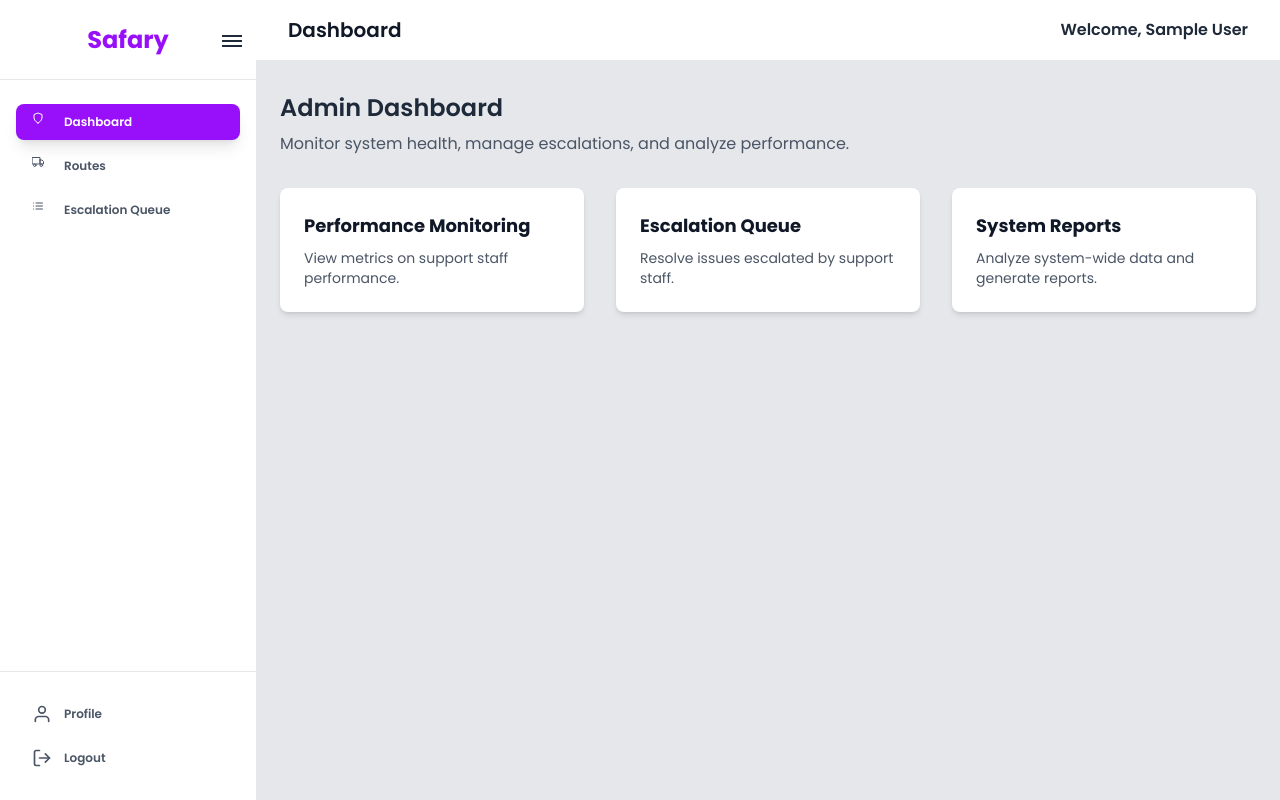
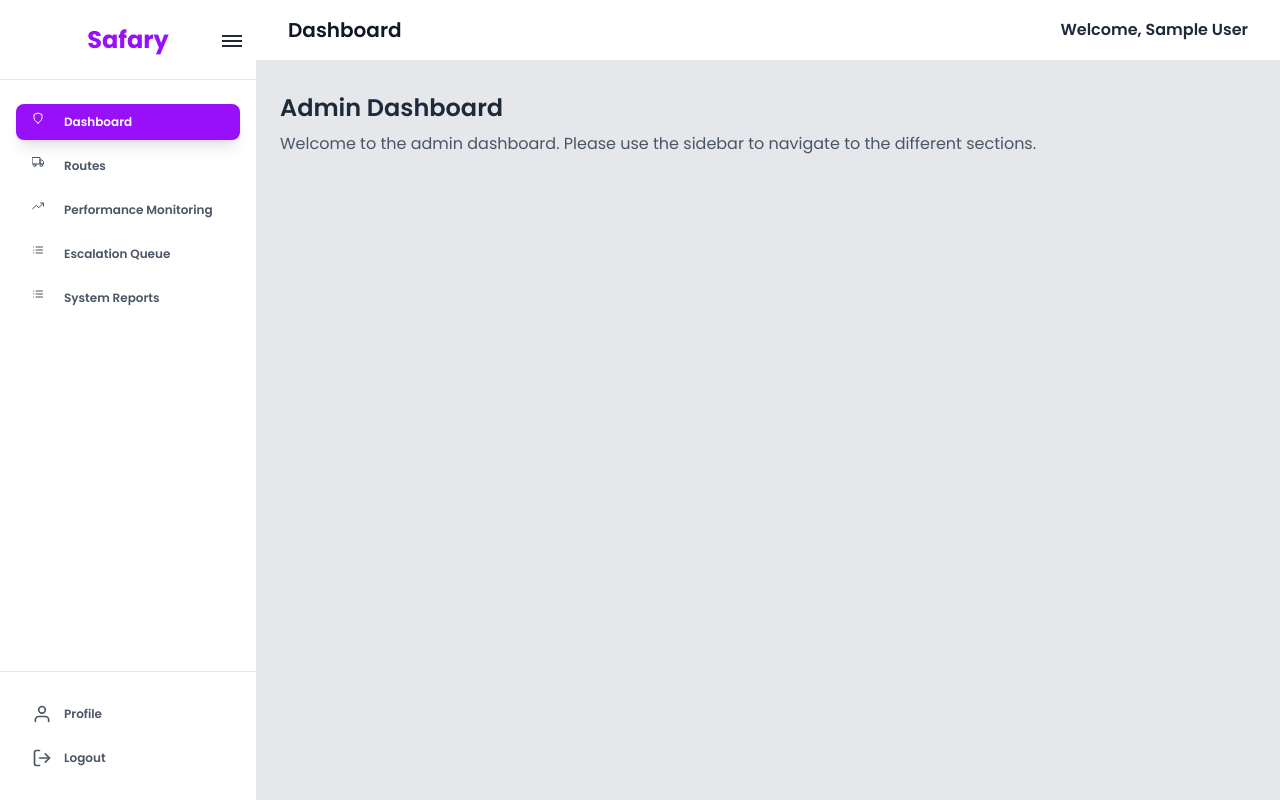
Before and after one commit to yourmarketbasket/safari, a Next.js app: page /admin in a window 1280 px wide. Built offline with nearby package versions, Linux system fonts and the light colour scheme; sample sign-in values are in the browser's storage.

Commit message:
fix: Update admin sidebar navigation
This commit updates the admin sidebar to include all the necessary navigation links. The feature list has been removed from the admin dashboard page, and the links have been moved to the sidebar for better organization and user experience.

```diff
--- a/src/app/(dashboard)/admin/page.tsx
+++ b/src/app/(dashboard)/admin/page.tsx
@@ -1,12 +1,4 @@
 "use client";
-
-import Link from 'next/link';
-
-const features = [
-  { name: 'Performance Monitoring', href: '/admin/performance-monitoring', description: 'View metrics on support staff performance.' },
-  { name: 'Escalation Queue', href: '/admin/escalation-queue', description: 'Resolve issues escalated by support staff.' },
-  { name: 'System Reports', href: '/admin/system-reports', description: 'Analyze system-wide data and generate reports.' },
-];
 
 import PrivateRoute from '@/app/components/PrivateRoute';
 
@@ -16,19 +8,8 @@ export default function AdminPage() {
       <div>
         <h1 className="text-2xl font-semibold text-gray-800">Admin Dashboard</h1>
         <p className="mt-2 text-gray-600">
-          Monitor system health, manage escalations, and analyze performance.
+          Welcome to the admin dashboard. Please use the sidebar to navigate to the different sections.
         </p>
-
-        <div className="mt-8 grid grid-cols-1 gap-8 md:grid-cols-2 lg:grid-cols-3">
-          {features.map((feature) => (
-            <Link key={feature.name} href={feature.href} passHref>
-              <div className="block p-6 bg-white rounded-lg shadow-md hover:shadow-lg transition-shadow cursor-pointer">
-                <h2 className="text-lg font-bold text-gray-900">{feature.name}</h2>
-                <p className="mt-2 text-sm text-gray-600">{feature.description}</p>
-              </div>
-            </Link>
-          ))}
-        </div>
       </div>
     </PrivateRoute>
   );
--- a/src/app/components/Sidebar.tsx
+++ b/src/app/components/Sidebar.tsx
@@ -3,7 +3,7 @@
 import { useState } from 'react';
 import Link from 'next/link';
 import { usePathname } from 'next/navigation';
-import { FiHome, FiUsers, FiShield, FiTruck, FiUser, FiPocket, FiList, FiLogOut, FiChevronDown, FiChevronUp } from 'react-icons/fi';
+import { FiHome, FiUsers, FiShield, FiTruck, FiUser, FiPocket, FiList, FiLogOut, FiChevronDown, FiChevronUp, FiTrendingUp } from 'react-icons/fi';
 import { useAuth } from '../lib/AuthContext';
 import AnimatedHamburgerIcon from './AnimatedHamburgerIcon';
 
@@ -11,7 +11,9 @@ const allNavLinks = {
   admin: [
     { name: 'Dashboard', href: '/admin', icon: <FiShield /> },
     { name: 'Routes', href: '/routes', icon: <FiTruck /> },
+    { name: 'Performance Monitoring', href: '/admin/performance-monitoring', icon: <FiTrendingUp /> },
     { name: 'Escalation Queue', href: '/admin/escalation-queue', icon: <FiList /> },
+    { name: 'System Reports', href: '/admin/system-reports', icon: <FiList /> },
   ],
   sacco: [
     { name: 'Dashboard', href: '/sacco', icon: <FiTruck /> },
```
